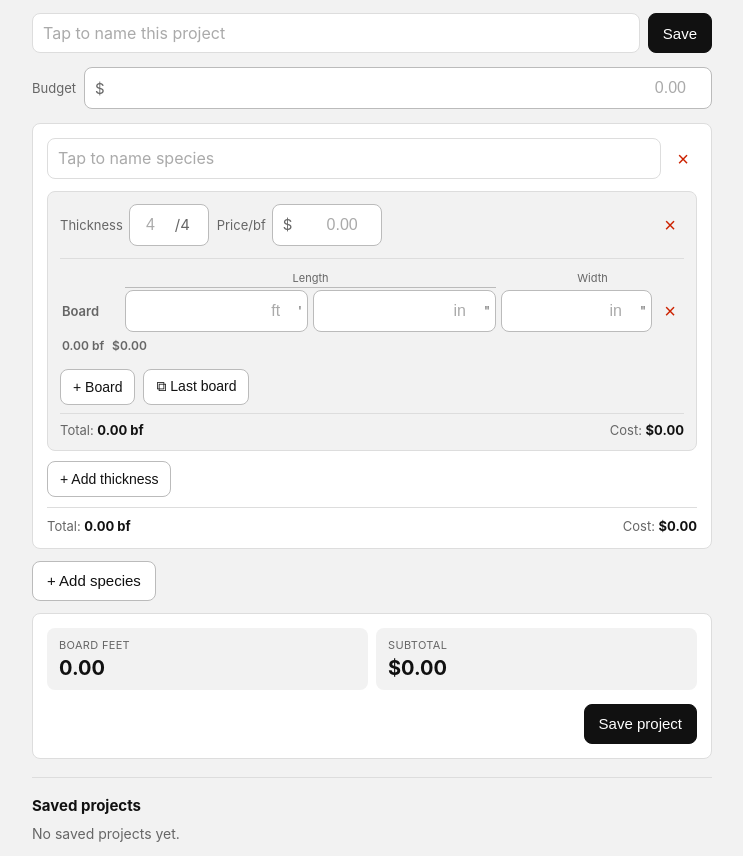
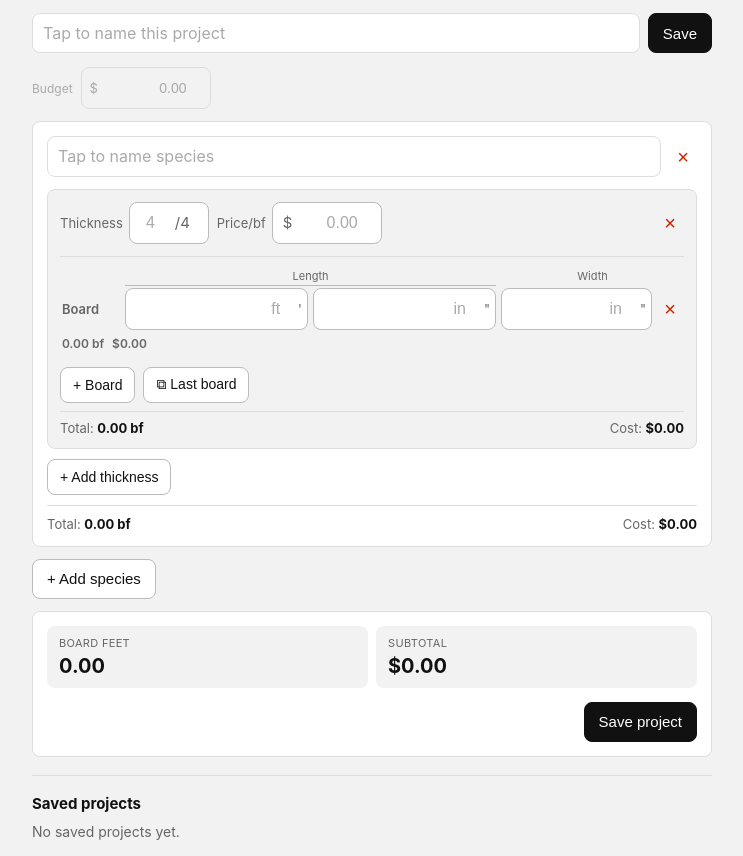
Before and after one commit to wildboardstudio/wild-board-calculator, a plain HTML site: page index.html in a window 1280 px wide. Shown: the part 61-917 px from the top of the page, without its empty margins (268-1011 px from the left). Drawn offline with Linux system fonts and the light colour scheme.

Commit message:
Update index.html

```diff
--- a/index.html
+++ b/index.html
@@ -221,12 +221,12 @@
 
     .empty { font-size: 14px; color: var(--text2); }
     .actions { margin: 12px 0; }
-    .budget-row { display: flex; align-items: center; gap: 8px; margin-bottom: 14px; }
-    .budget-row label { font-size: 13px; color: var(--text2); white-space: nowrap; }
-    .budget-wrap { display: flex; align-items: center; border: 1px solid var(--border2); border-radius: var(--radius); background: var(--bg); overflow: hidden; flex: 1; min-height: 40px; }
-    .budget-prefix { padding: 0 3px 0 10px; font-size: 15px; color: var(--text2); flex-shrink: 0; }
-    .budget-wrap input { border: none; background: transparent; width: 100%; padding: 9px 10px 9px 0; font-size: 16px; color: var(--text); text-align: right; }
-    .budget-wrap input:focus { outline: none; }
+    .budget-row { display: flex; align-items: center; gap: 8px; margin-bottom: 12px; }
+    .budget-row label { font-size: 12px; color: var(--text3); white-space: nowrap; }
+    .budget-wrap { display: flex; align-items: center; border: 1px solid var(--border); border-radius: var(--radius); background: transparent; overflow: hidden; width: 130px; min-height: 32px; }
+    .budget-prefix { padding: 0 2px 0 8px; font-size: 13px; color: var(--text3); flex-shrink: 0; }
+    .budget-wrap input { border: none; background: transparent; width: 100%; padding: 6px 8px 6px 0; font-size: 14px; color: var(--text2); text-align: right; }
+    .budget-wrap input:focus { outline: none; color: var(--text); }
     .budget-alert { display: none; background: #fff3f3; border: 1px solid var(--red); border-radius: var(--radius); padding: 10px 14px; margin-bottom: 14px; font-size: 13px; color: var(--red); }
     .budget-alert.show { display: block; }
     @media (prefers-color-scheme: dark) { .budget-alert { background: #2a1010; } }
```
